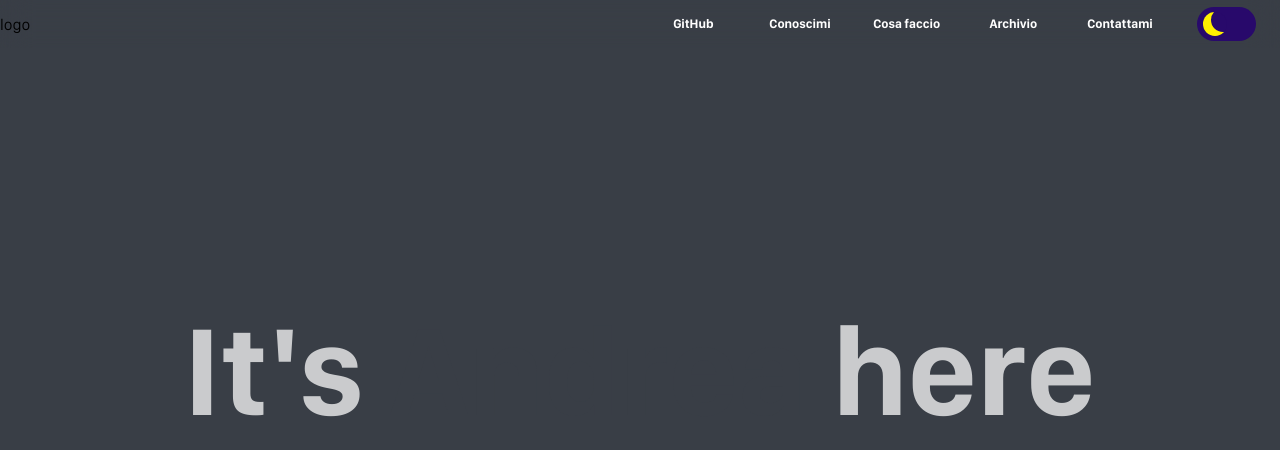
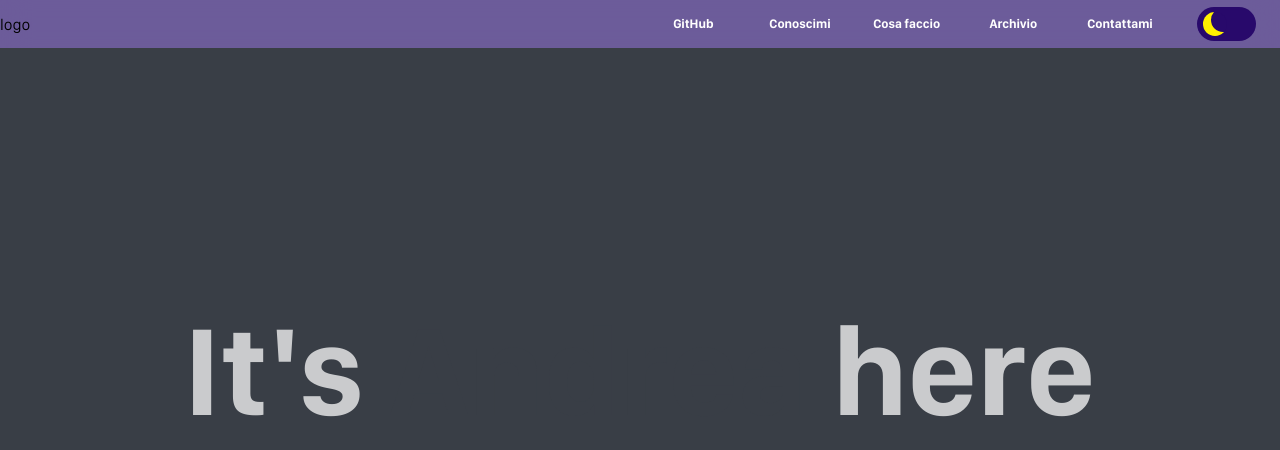
Before and after one commit to andreaVMC/andreaVMC.github.io, a PHP site: page / in a window 1280 px wide. Shown: the top 450 px of the page. Run offline with PHP 8.4, Linux system fonts and the light colour scheme; some libraries are stand-ins or nearby versions.

Commit message:
changing the nav

```diff
--- a/CSS/index.css
+++ b/CSS/index.css
@@ -64,9 +64,12 @@
     height:6vh;
     justify-self: flex-start;
     backdrop-filter: blur(15px);
+    filter: blur(0);
     display: flex;
     flex-direction: row;
     align-items: center;
+    -webkit-filter: blur(0);
+    background-color: #a37cf07e;
 }
 
 .logo-container{
```
